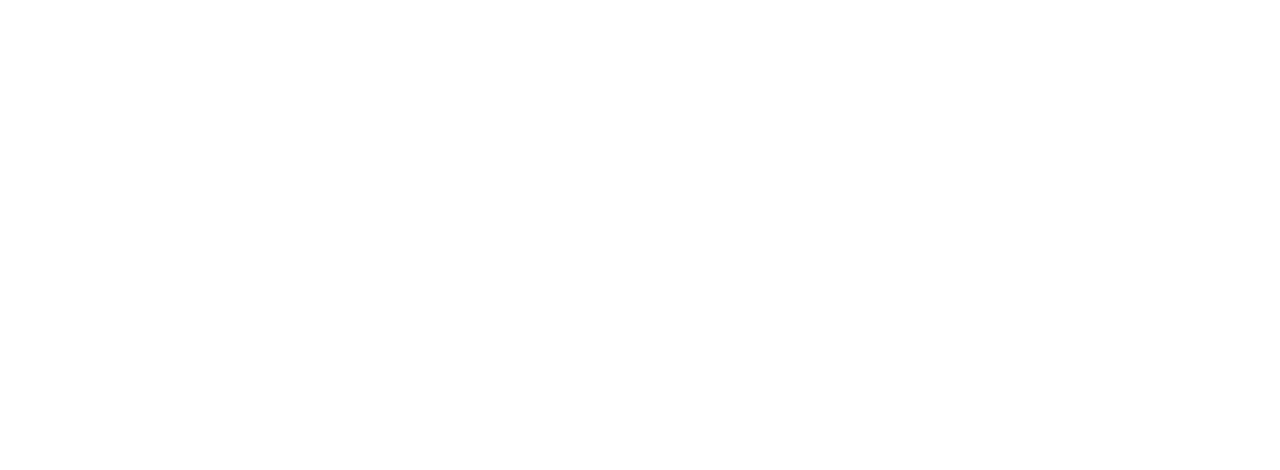
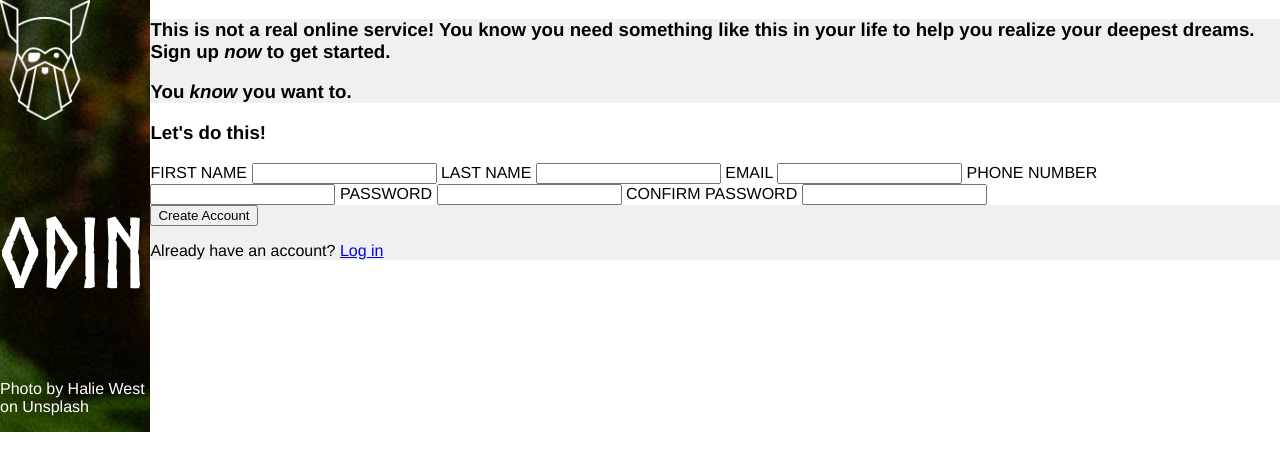
Before and after one commit to roastedfalcon/signup-form, a plain HTML site: page index.html in a window 1280 px wide. Drawn offline with Linux system fonts and the light colour scheme.

Commit message:
Add primary html

```diff
--- a/index.html
+++ b/index.html
@@ -6,6 +6,39 @@
     <link rel="stylesheet" href="./style.css">
 </head>
 <body>
-
+    <aside>
+        <div class="img-container">
+            <img src="./odin-lined.png" height="120px" width="90px">
+            <h1>ODIN</h1>
+        </div>
+        <p class="citation">Photo by Halie West on Unsplash</p>
+    </aside>
+    <section>
+        <div class="lightgray">
+            <h3>This is not a real online service! You know you need something like this in your life to help you realize your deepest dreams. Sign up <em>now</em> to get started.</h3>
+            <h3>You <em>know</em> you want to.</h3>
+        </div>
+        <form>
+            <div class="white">
+                <h3>Let's do this!</h3>
+                <label for="fname">FIRST NAME</label>
+                <input type="text" id="fname" name="first-name">
+                <label for="lname">LAST NAME</label>
+                <input type="text" id="lname" name="last-name">
+                <label for="email">EMAIL</label>
+                <input type="email" name="email" id="email">
+                <label for="fnum">PHONE NUMBER</label>
+                <input type="tel" id="fnum" name="phone-num">
+                <label for="pwd">PASSWORD</label>
+                <input type="password" id="pwd" name="password">
+                <label for="cpwd">CONFIRM PASSWORD</label>
+                <input type="password" id="cpwd" name="confirm-password">
+            </div>
+            <div class="lightgray">
+                <button type="submit">Create Account</button>
+                <p>Already have an account? <a href="index.html">Log in</a></p>
+            </div>
+        </form>
+    </section>
 </body>
 </html>
--- a/style.css
+++ b/style.css
@@ -0,0 +1,35 @@
+@font-face {
+    font-family: norse;
+    src: url(./Norse-Bold.otf);
+}
+
+body {
+    display: flex;
+    flex-direction: row;
+    height: 100%;
+    margin: 0;
+    font-family: Helvetica;
+}
+
+aside {
+    background: url("halie-west-25xggax4bSA-unsplash.jpg");
+
+}
+
+.img-container {
+    background-color: rgba(0, 0, 0, 0.1);
+}
+
+.img-container h1{
+    color: white;
+    font-family: norse;
+    font-size: 96px;
+}
+
+.citation {
+    color: white;
+}
+
+.lightgray {
+    background-color: #f0f0f0;
+}
```
Also changed, not shown: Norse-Bold.otf (added), halie-west-25xggax4bSA-unsplash.jpg (added), odin-lined.png (added).
